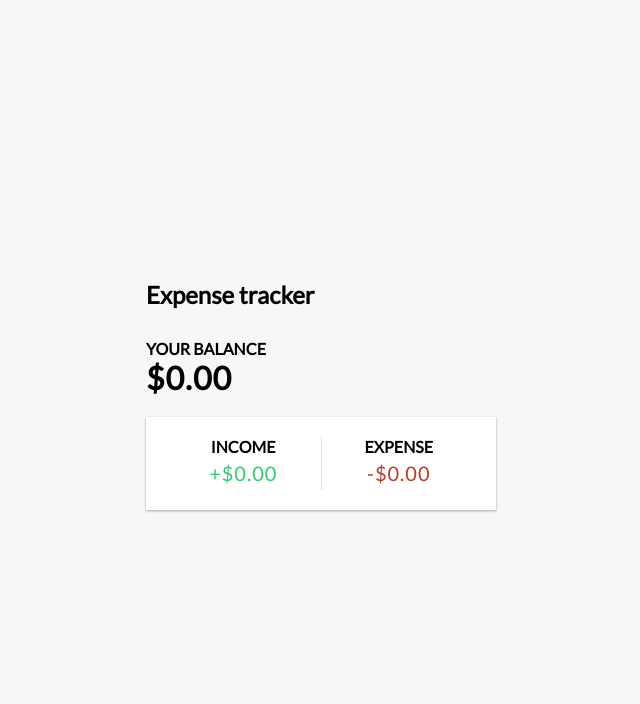
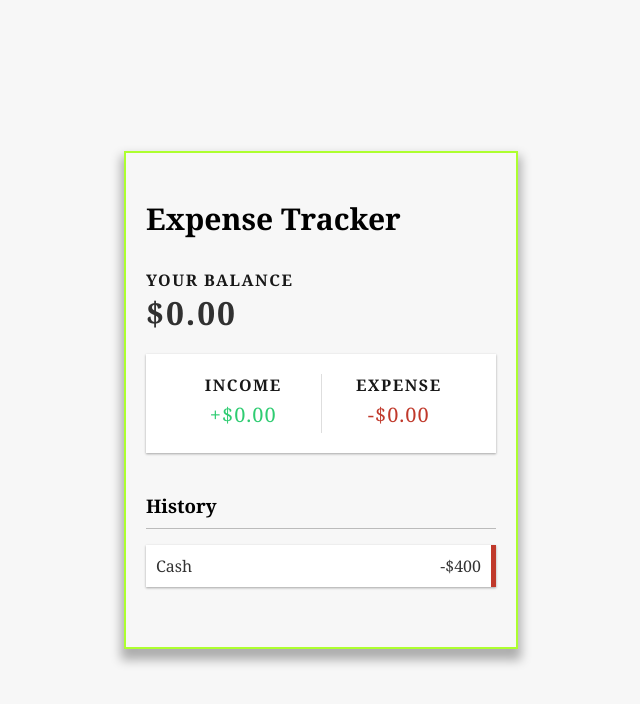
Before and after one commit to Officialibn1/Expense-Tracker, a React (Create React App) app: page / in a window 1280 px wide. Shown: the top 704 px of the page, without its empty margins (319-959 px from the left). Built offline with nearby package versions, Linux system fonts and the light colour scheme.

Commit message:
created transaction list and add transaction components

```diff
--- a/src/App.css
+++ b/src/App.css
@@ -16,17 +16,30 @@ body {
   justify-content: center;
   min-height: 100vh;
   margin: 0;
-  font-family: 'Lato', sans-serif;
+  font-family: Georgia, 'Times New Roman', Times, serif;
+}
+
+.app{
+  border: 2px solid greenyellow;
+  padding: 20px;
+  box-shadow: 0px 8px 10px 3px rgba(0, 0, 0, 0.3);
 }
 
 .container {
   margin: 30px auto;
   width: 350px;
+
+}
+
+h2{
+  font-size: 30px;
+  font-weight: 600;
 }
 
 h1 {
-  letter-spacing: 1px;
+  letter-spacing: 2px;
   margin: 0;
+  opacity: .8;
 }
 
 h3 {
@@ -38,6 +51,8 @@ h3 {
 h4 {
   margin: 0;
   text-transform: uppercase;
+  letter-spacing: 1.5px;
+  opacity: .9;
 }
 
 .inc-exp-container {
--- a/src/App.js
+++ b/src/App.js
@@ -2,15 +2,17 @@ import './App.css';
 import Ballance from './components/Ballance';
 import Header from './components/Header';
 import IncomeExpenses from './components/IncomeExpenses';
+import TransactionList from './components/TransactionList';
 
 
 function App() {
   return (
-    <div>
+    <div className='app'>
       <Header />
       <div className="container">
         <Ballance />
         <IncomeExpenses />
+        <TransactionList />
       </div>
     </div>
   );
--- a/src/components/Header.jsx
+++ b/src/components/Header.jsx
@@ -2,7 +2,7 @@
 const Header = () => {
     return (
         <h2>
-           Expense tracker
+           Expense Tracker
         </h2>
     );
 }
--- /dev/null
+++ b/src/components/TransactionList.jsx
@@ -0,0 +1,16 @@
+
+const TransactionList = () => {
+    return (
+        <>
+            <h3>History</h3>
+            <ul className="list">
+                <li className="minus">
+                    Cash <span>-$400</span> <button className="delete-btn">x</button>
+                </li>
+            </ul>
+
+        </>
+    );
+}
+
+export default TransactionList;
```
Also changed, not shown: src/components/AddTransaction.jsx (added, +24 -0 lines).
